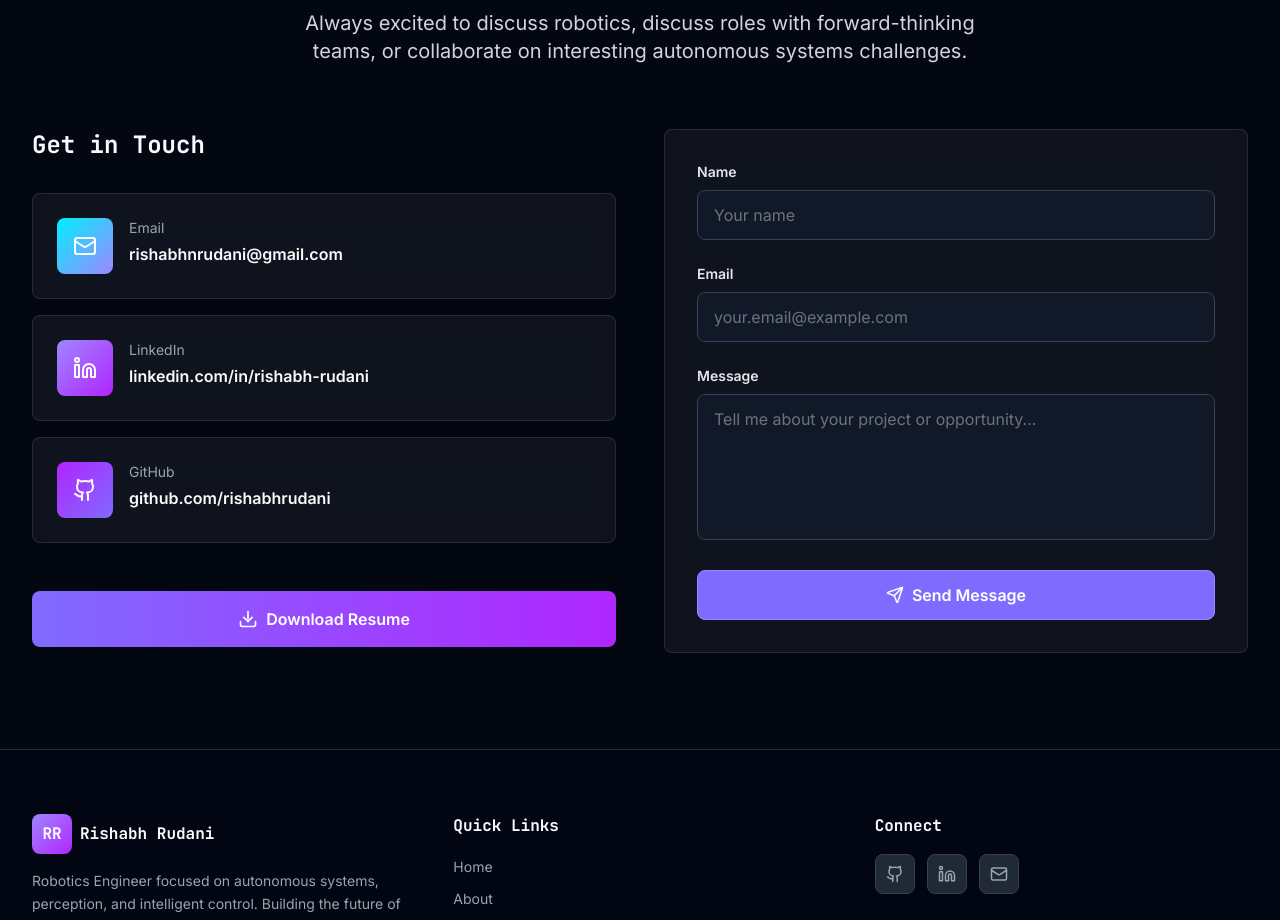
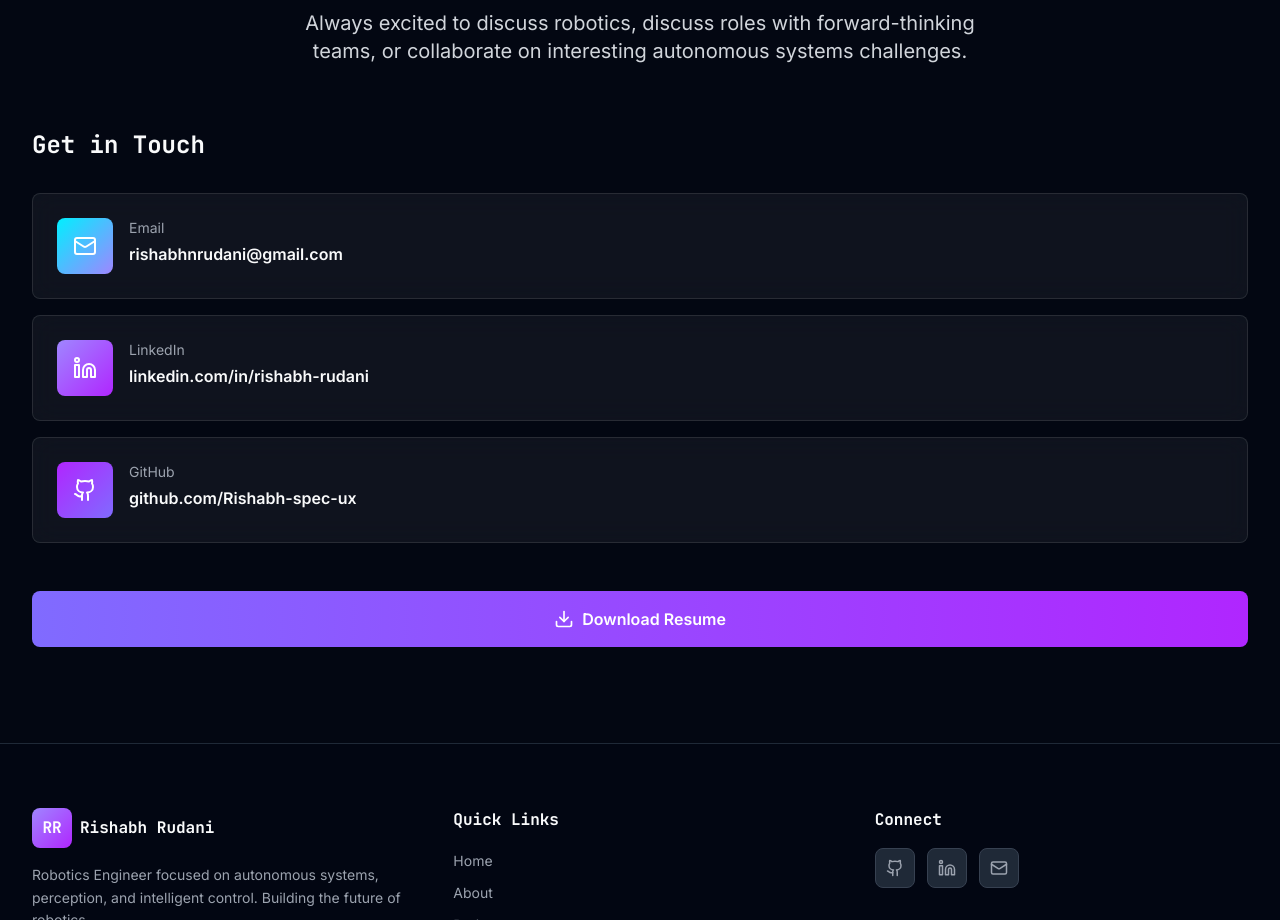
Before and after one commit to Rishabh-spec-ux/Portfolio, a Next.js app: page / in a window 1280 px wide. Shown: the part 11080-12000 px from the top of the page. Built offline with nearby package versions, Linux system fonts and the light colour scheme.

Commit message:
Remove contact form, update links and clean up config

```diff
--- a/next.config.js
+++ b/next.config.js
@@ -1,11 +1,8 @@
 /** @type {import('next').NextConfig} */
 const nextConfig = {
-  output: 'export',
   reactStrictMode: true,
-  swcMinify: true,
   images: {
     formats: ['image/webp', 'image/avif'],
-    unoptimized: true,
   },
 }
 
--- a/sections/Contact.tsx
+++ b/sections/Contact.tsx
@@ -1,50 +1,9 @@
 'use client'
 
 import { motion } from 'framer-motion'
-import { Mail, Github, Linkedin, Download, Send } from 'lucide-react'
-import { useState } from 'react'
+import { Mail, Github, Linkedin, Download } from 'lucide-react'
 
 export default function Contact() {
-  const [formData, setFormData] = useState({
-    name: '',
-    email: '',
-    message: '',
-  })
-  const [submitted, setSubmitted] = useState(false)
-  const [loading, setLoading] = useState(false)
-  const [error, setError] = useState('')
-
-  const handleSubmit = async (e: React.FormEvent) => {
-    e.preventDefault()
-    setLoading(true)
-    setError('')
-
-    try {
-      const response = await fetch('https://formspree.io/f/mjgavrez', {
-        method: 'POST',
-        headers: {
-          'Content-Type': 'application/json',
-        },
-        body: JSON.stringify({
-          name: formData.name,
-          email: formData.email,
-          message: formData.message,
-        }),
-      })
-
-      if (response.ok) {
-        setSubmitted(true)
-        setFormData({ name: '', email: '', message: '' })
-        setTimeout(() => setSubmitted(false), 3000)
-      } else {
-        setError('Failed to send message. Please try again.')
-      }
-    } catch (err) {
-      setError('An error occurred. Please try again.')
-    } finally {
-      setLoading(false)
-    }
-  }
 
   const contactLinks = [
     {
@@ -64,8 +23,8 @@ export default function Contact() {
     {
       icon: Github,
       label: 'GitHub',
-      value: 'github.com/rishabhrudani',
-      href: 'https://github.com/rishabhrudani',
+      value: 'github.com/Rishabh-spec-ux',
+      href: 'https://github.com/Rishabh-spec-ux',
       color: 'from-neon-purple to-space-600',
     },
   ]
@@ -89,7 +48,7 @@ export default function Contact() {
           </p>
         </motion.div>
 
-        <div className="grid md:grid-cols-2 gap-12">
+        <div className="grid md:grid-cols-1 gap-12">
           {/* Contact Information */}
           <motion.div
             className="space-y-6"
@@ -146,102 +105,6 @@ export default function Contact() {
               </motion.a>
             </motion.div>
           </motion.div>
-
-          {/* Contact Form */}
-          <motion.div
-            className="glass rounded-lg p-8"
-            initial={{ opacity: 0, x: 20 }}
-            whileInView={{ opacity: 1, x: 0 }}
-            transition={{ duration: 0.6 }}
-            viewport={{ once: true }}
-          >
-            <form onSubmit={handleSubmit} className="space-y-6">
-              {/* Name */}
-              <div>
-                <label className="block text-sm font-semibold text-dark-200 mb-2">Name</label>
-                <motion.input
-                  type="text"
-                  placeholder="Your name"
-                  value={formData.name}
-                  onChange={(e) => setFormData({ ...formData, name: e.target.value })}
-                  className="w-full px-4 py-3 rounded-lg bg-dark-900 border border-dark-700 text-dark-50 placeholder-dark-500 focus:border-space-500 focus:outline-none transition-colors"
-                  whileFocus={{ scale: 1.02 }}
-                  required
-                />
-              </div>
-
-              {/* Email */}
-              <div>
-                <label className="block text-sm font-semibold text-dark-200 mb-2">Email</label>
-                <motion.input
-                  type="email"
-                  placeholder="your.email@example.com"
-                  value={formData.email}
-                  onChange={(e) => setFormData({ ...formData, email: e.target.value })}
-                  className="w-full px-4 py-3 rounded-lg bg-dark-900 border border-dark-700 text-dark-50 placeholder-dark-500 focus:border-space-500 focus:outline-none transition-colors"
-                  whileFocus={{ scale: 1.02 }}
-                  required
-                />
-              </div>
-
-              {/* Message */}
-              <div>
-                <label className="block text-sm font-semibold text-dark-200 mb-2">Message</label>
-                <motion.textarea
-                  placeholder="Tell me about your project or opportunity..."
-                  value={formData.message}
-                  onChange={(e) => setFormData({ ...formData, message: e.target.value })}
-                  rows={5}
-                  className="w-full px-4 py-3 rounded-lg bg-dark-900 border border-dark-700 text-dark-50 placeholder-dark-500 focus:border-space-500 focus:outline-none transition-colors resize-none"
-                  whileFocus={{ scale: 1.02 }}
-                  required
-                />
-              </div>
-
-              {/* Error Message */}
-              {error && (
-                <motion.div
-                  className="p-3 rounded-lg bg-red-900/20 border border-red-600 text-red-400 text-sm"
-                  initial={{ opacity: 0 }}
-                  animate={{ opacity: 1 }}
-                >
-                  {error}
-                </motion.div>
-              )}
-
-              {/* Submit Button */}
-              <motion.button
-                type="submit"
-                disabled={loading}
-                className={`w-full py-3 rounded-lg font-semibold flex items-center justify-center gap-2 transition-all ${
-                  submitted
-                    ? 'bg-neon-cyan/20 text-neon-cyan border border-neon-cyan'
-                    : loading
-                    ? 'bg-dark-700 text-dark-400 cursor-not-allowed'
-                    : 'btn-primary'
-                }`}
-                whileHover={!loading && !submitted ? { scale: 1.05 } : {}}
-                whileTap={!loading && !submitted ? { scale: 0.95 } : {}}
-              >
-                {submitted ? (
-                  <>
-                    <span>✓</span>
-                    Message Sent!
-                  </>
-                ) : loading ? (
-                  <>
-                    <span className="animate-spin">⟳</span>
-                    Sending...
-                  </>
-                ) : (
-                  <>
-                    <Send size={18} />
-                    Send Message
-                  </>
-                )}
-              </motion.button>
-            </form>
-          </motion.div>
         </div>
       </div>
     </section>
--- a/sections/Footer.tsx
+++ b/sections/Footer.tsx
@@ -8,9 +8,9 @@ export default function Footer() {
   const currentYear = new Date().getFullYear()
 
   const socialLinks = [
-    { icon: Github, href: 'https://github.com/rishabhrudani', label: 'GitHub' },
+    { icon: Github, href: 'https://github.com/Rishabh-spec-ux', label: 'GitHub' },
     { icon: Linkedin, href: 'https://linkedin.com/in/rishabh-rudani', label: 'LinkedIn' },
-    { icon: Mail, href: 'mailto:rishabh.rudani@example.com', label: 'Email' },
+    { icon: Mail, href: 'mailto:rishabhnrudani@gmail.com', label: 'Email' },
   ]
 
   const navLinks = [
```
